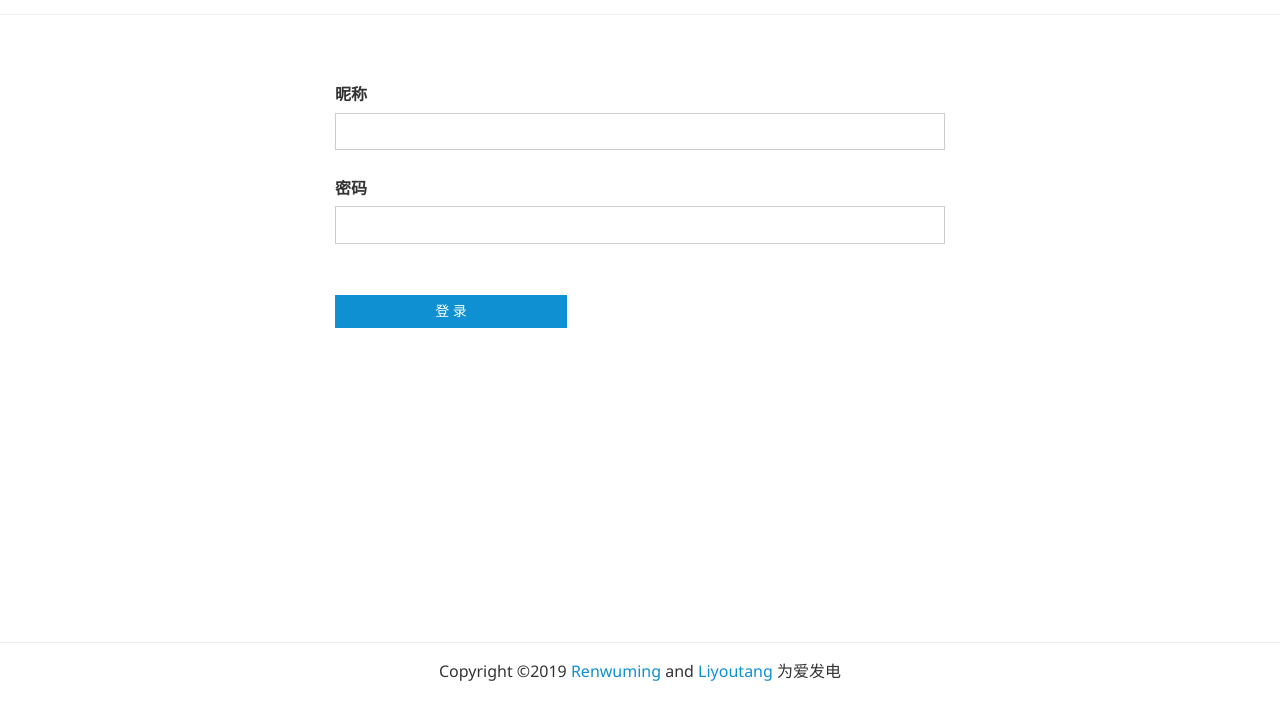
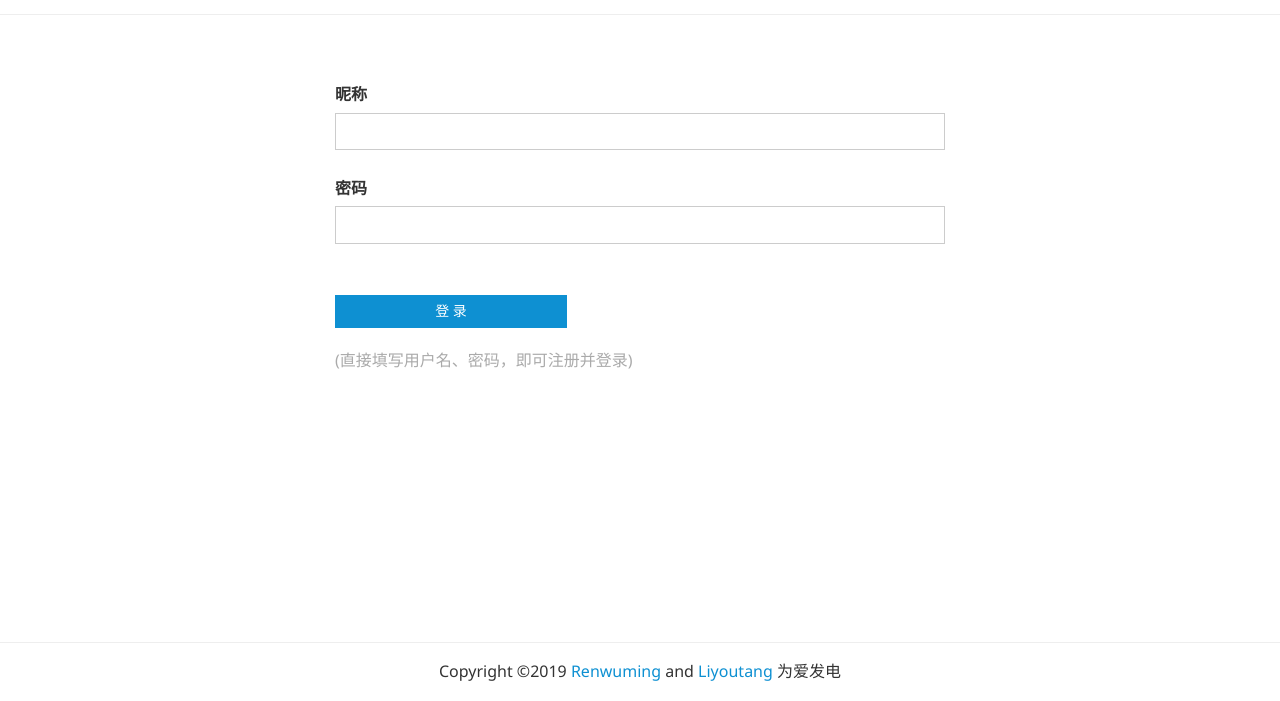
Before and after one commit to renwuming/jmz-fe, a plain HTML site: page login.html in a window 1280 px wide. Shown: the part 99-800 px from the top of the page. Drawn offline with Linux system fonts and the light colour scheme.

Commit message:
feat:登录页，添加提示

```diff
--- a/login.html
+++ b/login.html
@@ -52,6 +52,9 @@
         <div class="am-cf">
           <input name="" value="登 录" class="am-btn am-btn-primary am-btn-sm am-fl" id='submit'>
         </div>
+        <div class="am-cf" style='margin-top:20px;color:#aaa;'>
+        (直接填写用户名、密码，即可注册并登录)
+        </div>
       </form>
 
     </div>
```
